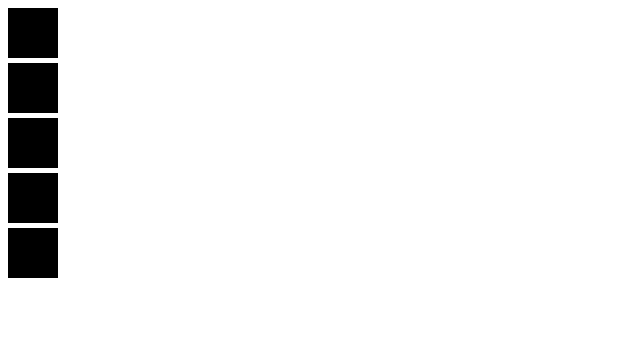
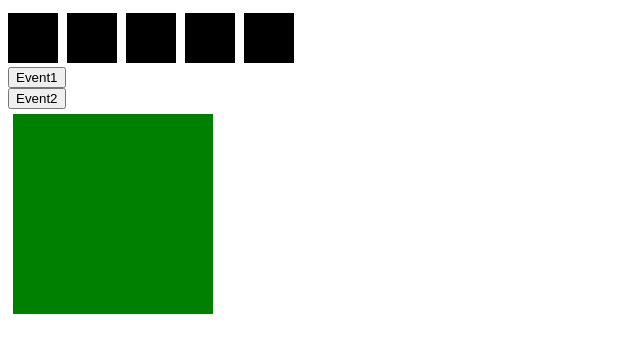
Before and after one commit to BrisiaCastrejon/MEAN-Stack-, a plain HTML site: page index.html in a window 1280 px wide. Shown: the whole page, without its empty margins (0-640 px from the left). Drawn offline with Linux system fonts and the light colour scheme.

Commit message:
Reviewed to section 2/12

```diff
--- /dev/null
+++ b/css/events.css
@@ -0,0 +1,10 @@
+#aBox {
+    background: green;
+    height: 200px;
+    margin: 5px;
+    width: 200px;
+}
+
+button {
+    display: block;
+}
--- a/index.html
+++ b/index.html
@@ -4,6 +4,7 @@
     <meta charset="UTF-8">
     <meta name="viewport" content="width=device-width, initial-scale=1.0">
     <title>Document</title>
+    <link rel="stylesheet" href="css/events.css">
 </head>
 <body>
 
@@ -15,12 +16,21 @@
     <div class="boxes"></div>
     <div class="boxes"></div>
 
+    <!-- ? Event from DOM -->
+    <button onClick="changeColor()">Event1</button>
+
+    <!-- ? Event from JS -->
+    <button id="btn">Event2</button>
+
+    <div id="aBox"></div>
+
     <!--
     ! <script src="js/basics.js"></script>
     ! <script src="js/dom.js"></script>
     ! <script src="js/functions.js"></script>
     ! <script src="js/conditionals.js"></script>
+    ! <script src="js/loops.js"></script>
     -->
-    <script src="js/loops.js"></script>
+    <script src="js/events.js"></script>
 </body>
 </html>
--- /dev/null
+++ b/js/events.js
@@ -0,0 +1,35 @@
+/*
+* EVENTS IN JS = ACTIONS WHEN THE USER INTERACT WITH THE PAGE
+* 2 kinds of events; from DOM and from JS
+ */
+
+var boxes = document.querySelectorAll('.boxes');
+
+
+for (var i = 0; i < boxes.length; i++) {
+
+   boxes[i].style.width = "50px";
+   boxes[i].style.height = "50px";
+   boxes[i].style.background = "black";
+   boxes[i].style.marginTop = "5px";
+   boxes[i].style.marginRight = "5px";
+   boxes[i].style.display = "inline-block";
+   // * boxes[i].style.float = "left";  => they don't part of nodes
+};
+
+// ! Event from DOM
+var aBox = document.getElementById('aBox');
+
+function changeColor() {
+    aBox.style.background = "red"
+};
+
+//! Event from JS
+var btn = document.getElementById('btn');
+
+btn.addEventListener('click', changeBox);
+
+function changeBox() {
+    aBox.style.width = "500px"
+    aBox.style.transition = "1s width ease"
+};
--- a/js/loops.js
+++ b/js/loops.js
@@ -29,9 +29,7 @@ for (let i = 1; i <= 5; i++) {
     boxes[i].style.height = "50px";
     boxes[i].style.background = "black";
     boxes[i].style.marginTop = "5px";
-
- }
-
+ };
 
 // ! WHILE
 var number = 1;
```
